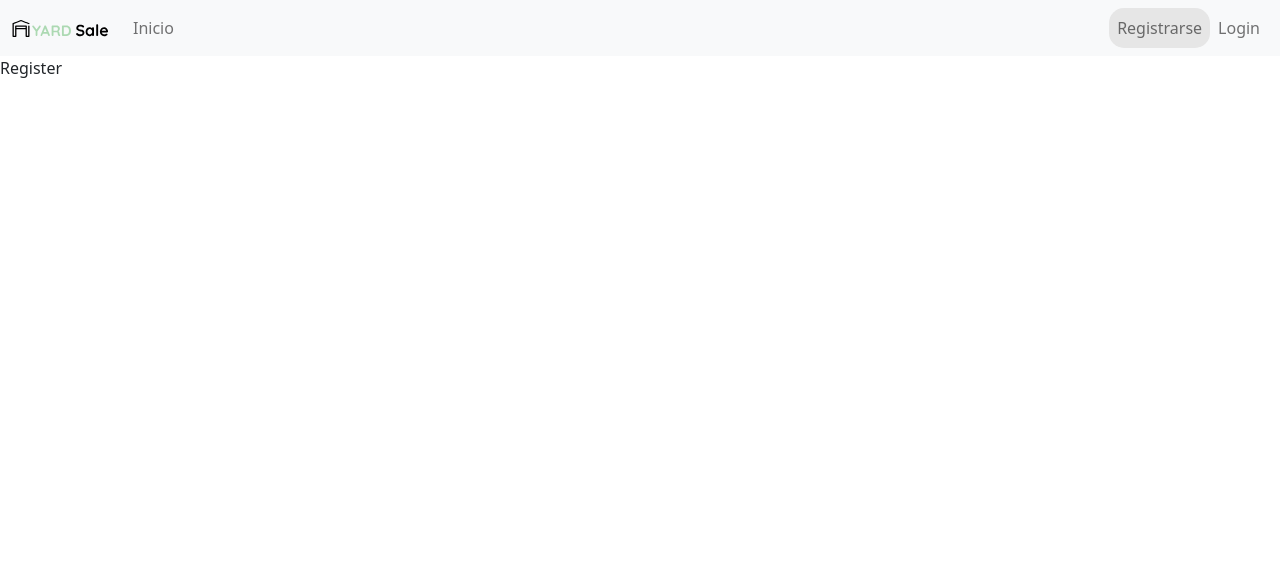
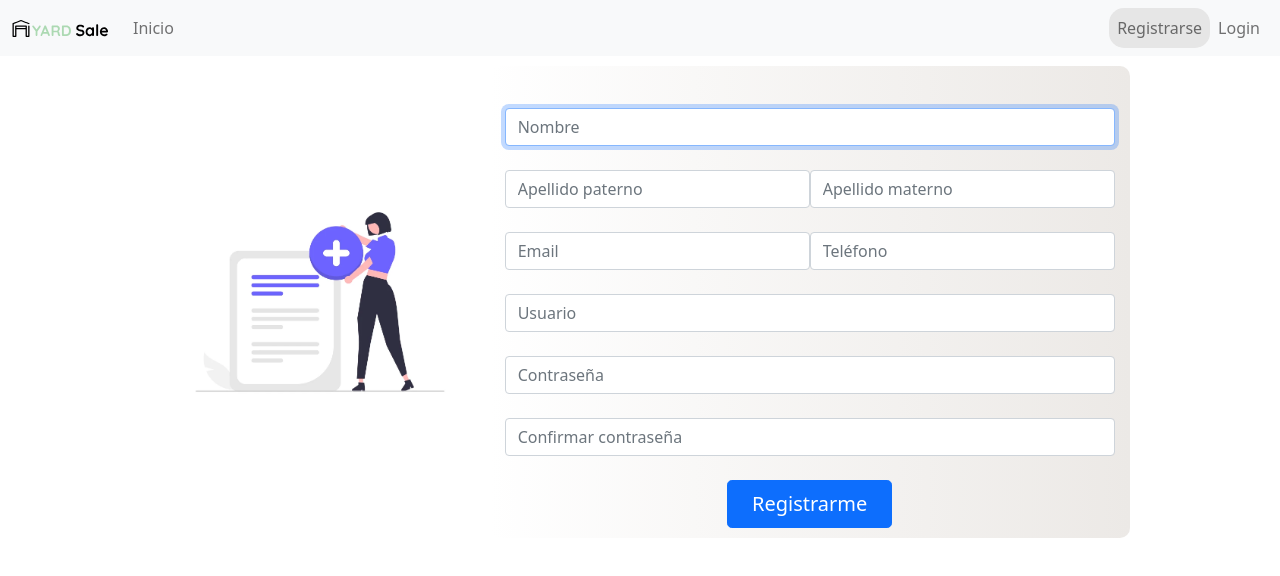
Before and after one commit to EleomarPL/react-shop, a React (Create React App) app: page /register in a window 1280 px wide. Shown: the top 576 px of the page. Built offline with nearby package versions, Linux system fonts and the light colour scheme.

Commit message:
Register component was added with functionality

```diff
--- a/src/App.js
+++ b/src/App.js
@@ -6,6 +6,9 @@
 import PublicRoute from './components/router/PublicRouter';
 import PrivateRouter from './components/router/PrivateRouter';
 import Header from './components/Header';
+import Index from './pages/Index';
+import Login from './pages/Login';
+import Register from './pages/Register';
 
 import 'bootstrap';
 import 'bootstrap/dist/css/bootstrap.min.css';
@@ -14,8 +17,6 @@
 import 'react-toastify/dist/ReactToastify.css';
 
 import './styles/index.css';
-import Index from './pages/Index';
-import Login from './pages/Login';
 
 const App = () => {
   return (
@@ -32,7 +33,7 @@
                 <Login />
               </PublicRoute>
               <PublicRoute exact path="/register">
-                <p>Register</p>
+                <Register />
               </PublicRoute>
               <PrivateRouter exact path="/home">
                 <p>Home</p>
--- /dev/null
+++ b/src/pages/Register.js
@@ -0,0 +1,144 @@
+import { useState } from 'react';
+import {useHistory} from 'react-router-dom';
+import { notifyInfo, notifySuccess } from '../const/notifications';
+
+import '../styles/register.css';
+
+const Register = () => {
+  const [password, setPassword] = useState('');
+  const [messageStatusPassword, setMessageStatusPaswword] = useState({ color: '', text: '' });
+  const [confirmPassword, setConfirmPassword] = useState('');
+  const history = useHistory();
+
+  const setValidPassword = () => {
+    setMessageStatusPaswword({
+      color: '#347d39',
+      text: 'Las contraseñas coinciden'
+    });
+  };
+  const setInvalidPassword = () => {
+    setMessageStatusPaswword({
+      color: '#D70B00',
+      text: 'Las contraseñas no coinciden'
+    });
+  };
+  const verifyPasswordChange = (evt, setNewValue, index) => {
+    setNewValue(evt.target.value);
+    if (!index && confirmPassword) {
+      if (evt.target.value === confirmPassword) setValidPassword();
+      else setInvalidPassword();
+    } else if (index) {
+      if (evt.target.value === password) setValidPassword();
+      else setInvalidPassword();
+    }
+  };
+
+  const handleRegister = (evt) => {
+    evt.preventDefault();
+    if (password !== confirmPassword) {
+      notifyInfo('Las contraseñas no coinciden');
+    } else if (!(evt.target[0].value && evt.target[1].value &&
+        evt.target[2].value && evt.target[3].value && evt.target[4].value &&
+        evt.target[5].value && evt.target[6].value && evt.target[7].value
+    ) ) {
+      notifyInfo('Rellene todos los campos');
+    } else {
+      notifySuccess('Agregado correctamente');
+      history.push('/login');
+    }
+  };
+  return (
+    <section className="container-register">
+      <div className="img-left">
+        <picture>
+          <source srcSet={ require('../img/register.webp').default } />
+          <img src={ require('../img/register.png').default }
+            style={ {height: '15rem'} }
+          />
+        </picture>
+      </div>
+      <div className="container-inputs-register">
+        <form onSubmit={ handleRegister }>
+          <div className="pt-4">
+            <label htmlFor="name" className="visually-hidden-focusable">Nombre</label>
+            <input type="text"
+              id="name" className="form-control mt-2"
+              placeholder="Nombre"
+              required autoFocus
+            />
+          </div>
+          <div className="w-100 d-flex flex-wrap">
+            <div className="mt-4 px-0 col-lg-6 pr-lg-1">
+              <label htmlFor="pa_lastname" className="visually-hidden-focusable">Apellido paterno</label>
+              <input type="text"
+                id="pa_lastname" className="form-control"
+                placeholder="Apellido paterno" required
+              />
+            </div>
+            <div className="mt-4 px-0 col-lg-6 pl-lg-1">
+              <label htmlFor="mo_lastname" className="visually-hidden-focusable">Apellido materno</label>
+              <input type="text"
+                id="mo_lastname" className="form-control"
+                placeholder="Apellido materno" required
+              />
+            </div>
+          </div>
+          <div className="w-100 d-flex flex-wrap">
+            <div className="mt-4 px-0 col-lg-6 pr-lg-1">
+              <label htmlFor="email" className="visually-hidden-focusable">Email</label>
+              <input type="email"
+                id="email" className="form-control"
+                placeholder="Email" required
+              />
+            </div>
+            <div className="mt-4 px-0 col-lg-6 pl-lg-1">
+              <label htmlFor="phone" className="visually-hidden-focusable">Teléfono</label>
+              <input type="tel"
+                id="phone" className="form-control"
+                placeholder="Teléfono" required
+              />
+            </div>
+          </div>
+          <div className="mt-4">
+            <label htmlFor="user" className="visually-hidden-focusable">Usuario</label>
+            <input type="text"
+              id="user" className="form-control"
+              placeholder="Usuario" required
+            />
+          </div>
+          <div className="mt-4">
+            <label htmlFor="password" className="visually-hidden-focusable">Contraseña</label>
+            <div className="d-flex flex-column flex-sm-row">
+              <input id="password" value={ password }
+                type="password" className="form-control mr-sm-1 mr-md-2"
+                placeholder="Contraseña" required
+                onChange={ (evt) => verifyPasswordChange(evt, setPassword, 0) }
+              />
+            </div>
+          </div>
+          <div id="box-confirmpass" className="mt-4">
+            <label htmlFor="confirmpassword" className="visually-hidden-focusable">Confirmar constraseña</label>
+            <div className="d-flex flex-column flex-sm-row">
+              <input type="password" id="confirmpassword"
+                value={ confirmPassword }
+                className="form-control mr-sm-1 mr-md-2" placeholder="Confirmar contraseña"
+                onChange={ (evt) => verifyPasswordChange(evt, setConfirmPassword, 1) }
+                required
+              />
+            </div>
+          </div>
+          <small style={ {fontWeight: '600', color: messageStatusPassword.color} }>
+            { messageStatusPassword.text }
+          </small>
+          <div className="mt-4">
+            <button type="submit" className="btn btn-lg btn-primary d-block px-4 mx-auto button-media">
+              Registrarme
+            </button>
+          </div>
+        </form>
+      </div>
+    </section>
+  );
+};
+
+export default Register;
--- /dev/null
+++ b/src/styles/register.css
@@ -0,0 +1,24 @@
+.container-register{
+  display: flex;
+  flex-wrap: wrap;
+  align-items: center;
+  justify-content: center;
+}
+.container-inputs-register{
+  width: 40rem;
+  border-radius: 10px;
+  padding: 10px 15px;
+
+  background: #ECE9E6;
+  background: -webkit-linear-gradient(to right, #FFFFFF, #ECE9E6);
+  background: linear-gradient(to right, #FFFFFF, #ECE9E6);
+}
+@media screen and (max-width: 900px) {
+  .container-inputs-register{ width: 70%; }
+  .button-media{ width: 50%; }
+}
+@media screen and (max-width: 700px) {
+  .img-left{ display: none; }
+  .container-inputs-register{ width: 90%; }
+  .button-media{ width: 90%; }
+}
```
Also changed, not shown: src/img/register.png (added), src/img/register.webp (added).
